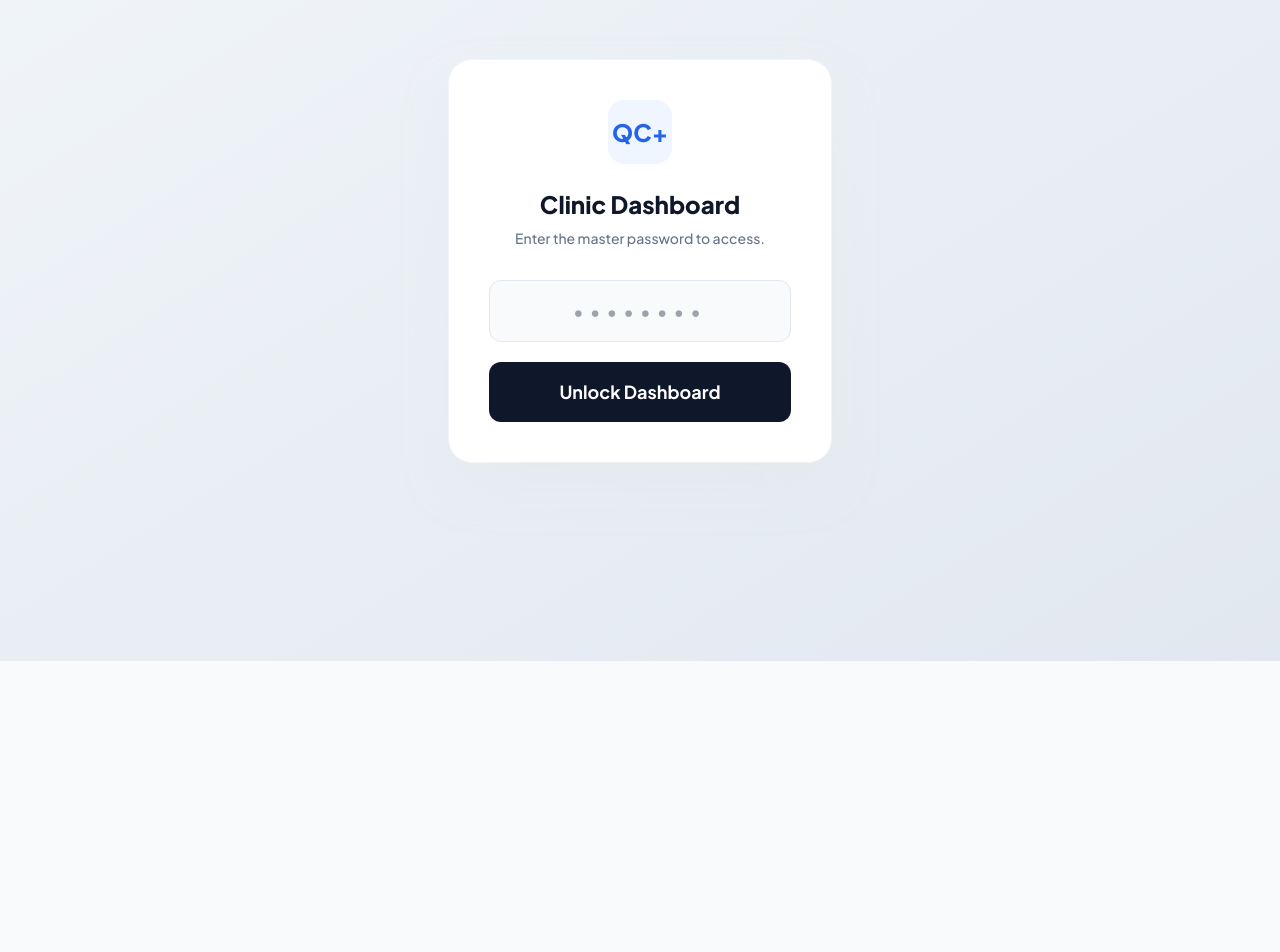
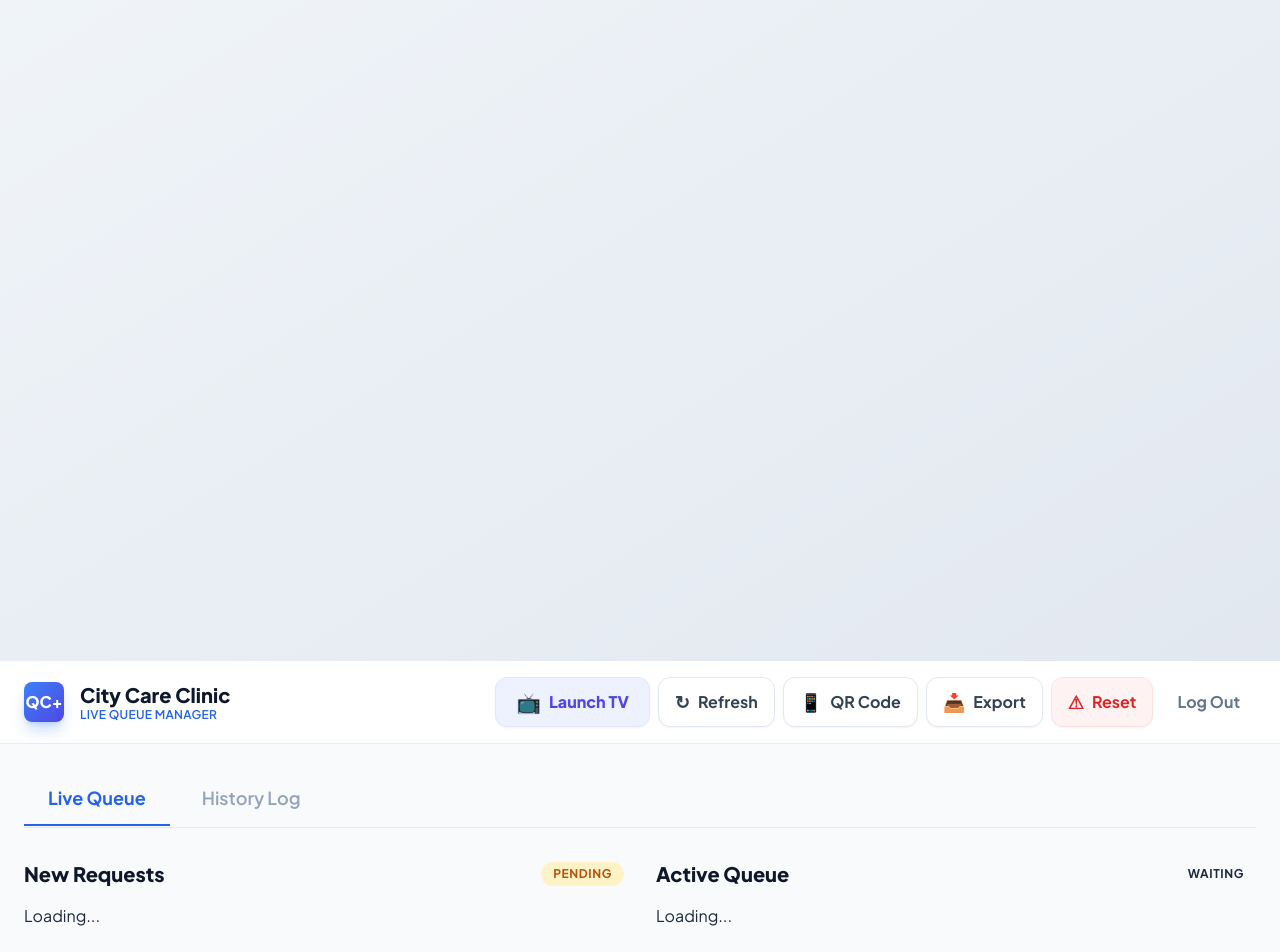
Before and after one commit to SQMSQC/SQMS, a website: page dashboard.html in a window 1280 px wide. Shown: the part 139-1091 px from the top of the page. Before the commit the page ends 800 px from the top, so only its background shows below. Drawn offline with nearby package versions, Linux system fonts and the light colour scheme; a script that the page names is missing.

Commit message:
Update dashboard.html

```diff
--- a/dashboard.html
+++ b/dashboard.html
@@ -42,25 +42,13 @@
     <!-- Global Toast Container -->
     <div id="toast-container" aria-live="assertive" class="fixed top-6 right-6 z-50 flex flex-col gap-3"></div>
 
-    <!-- THE SECURE LOGIN SCREEN -->
-    <main id="loginScreen" class="min-h-screen flex items-center justify-center p-4 bg-gradient-to-br from-slate-100 to-slate-200">
-        <section class="bg-white p-10 rounded-3xl shadow-2xl shadow-slate-200/50 w-full max-w-sm text-center border border-slate-100">
-            <div class="w-16 h-16 bg-brand-50 rounded-2xl flex items-center justify-center mx-auto mb-6 text-brand-600 text-2xl font-black">QC+</div>
-            <h2 class="text-2xl font-extrabold text-slate-900 mb-2">Clinic Dashboard</h2>
-            <p class="text-sm text-slate-500 mb-8 font-medium">Enter the master password to access.</p>
-
-            <form id="loginForm" class="space-y-5">
-                <div class="relative">
-                    <input type="password" id="passInput" autocomplete="current-password" required class="w-full border-slate-200 bg-slate-50 border p-4 rounded-xl text-center text-xl tracking-[0.3em] focus:bg-white focus:ring-2 focus:ring-brand-500 focus:border-transparent outline-none transition-all" placeholder="••••••••">
-                </div>
-                <p id="loginError" class="text-red-500 text-sm font-bold hidden">Incorrect password.</p>
-                <button type="submit" id="loginBtn" class="w-full bg-slate-900 text-white p-4 rounded-xl font-bold text-lg hover:bg-black hover:shadow-lg transition-all active:scale-95 outline-none">Unlock Dashboard</button>
-            </form>
-        </section>
-    </main>
+   <!-- THE SECURE LOGIN SCREEN -->
+<main id="loginScreen" class="min-h-screen flex items-center justify-center p-4 bg-gradient-to-br from-slate-100 to-slate-200">
+    <!-- ... all the login form code ... -->
+</main>
 
     <!-- THE MAIN DASHBOARD -->
-    <main id="mainDashboard" class="hidden" aria-hidden="true">
+    <main id="mainDashboard" aria-hidden="false">
 
         <!-- Premium Glass Header -->
         <header class="glass-header sticky top-0 z-40 px-6 py-4 flex flex-col md:flex-row justify-between items-center gap-4">
```
